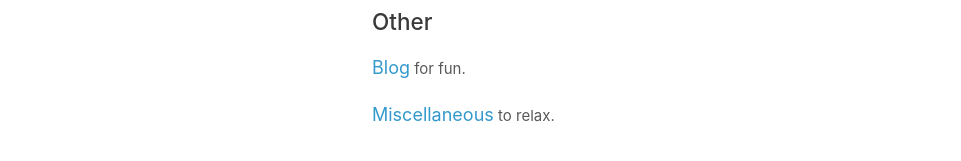
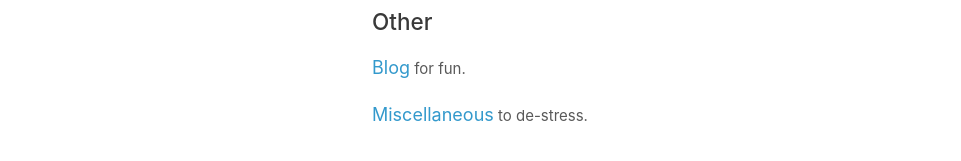
Before and after one commit to eugenielai/eugenielai.github.io, a Jekyll site: the page built from README.md, in a window 1280 px wide and 1367 px high. Shown: the part 1169-1330 px from the top of the window, without its empty margins (158-1119 px from the left). Built offline with Jekyll 4.4.1, drawn with Linux system fonts in a browser that asks for light colours; our own code applies the rules of GitHub Pages for plain Markdown files; a script that is not in the unit is left out.

Commit message:
update mis

```diff
--- a/README.md
+++ b/README.md
@@ -24,4 +24,4 @@ Pastwatch: On the Usability of Provenance Data in Relational Databases \[[Short
 
 <span style="font-size:18px;">[Blog](./blog.html)</span> for fun.
 
-<span style="font-size:18px;">[Miscellaneous](./miscellaneous.html)</span> to relax.
+<span style="font-size:18px;">[Miscellaneous](./miscellaneous.html)</span> to de-stress.
```
Also changed, not shown: miscellaneous.md (+1 -1 lines).
